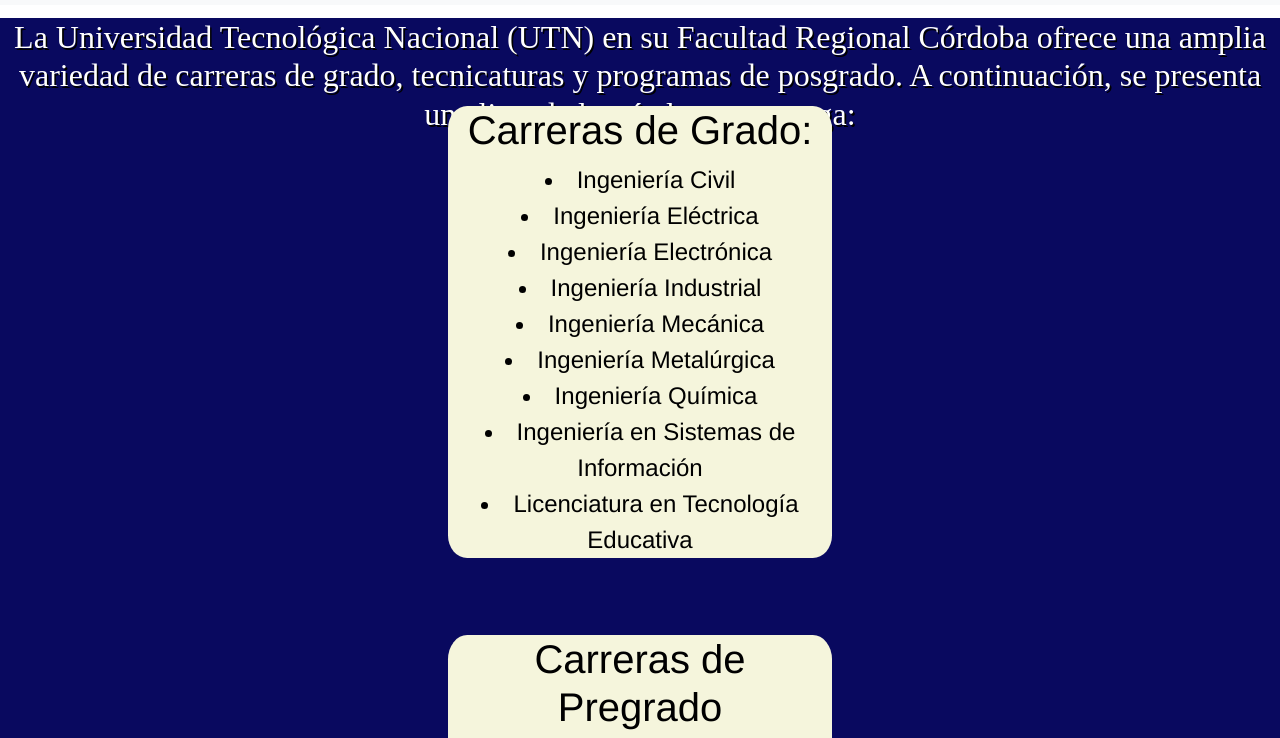
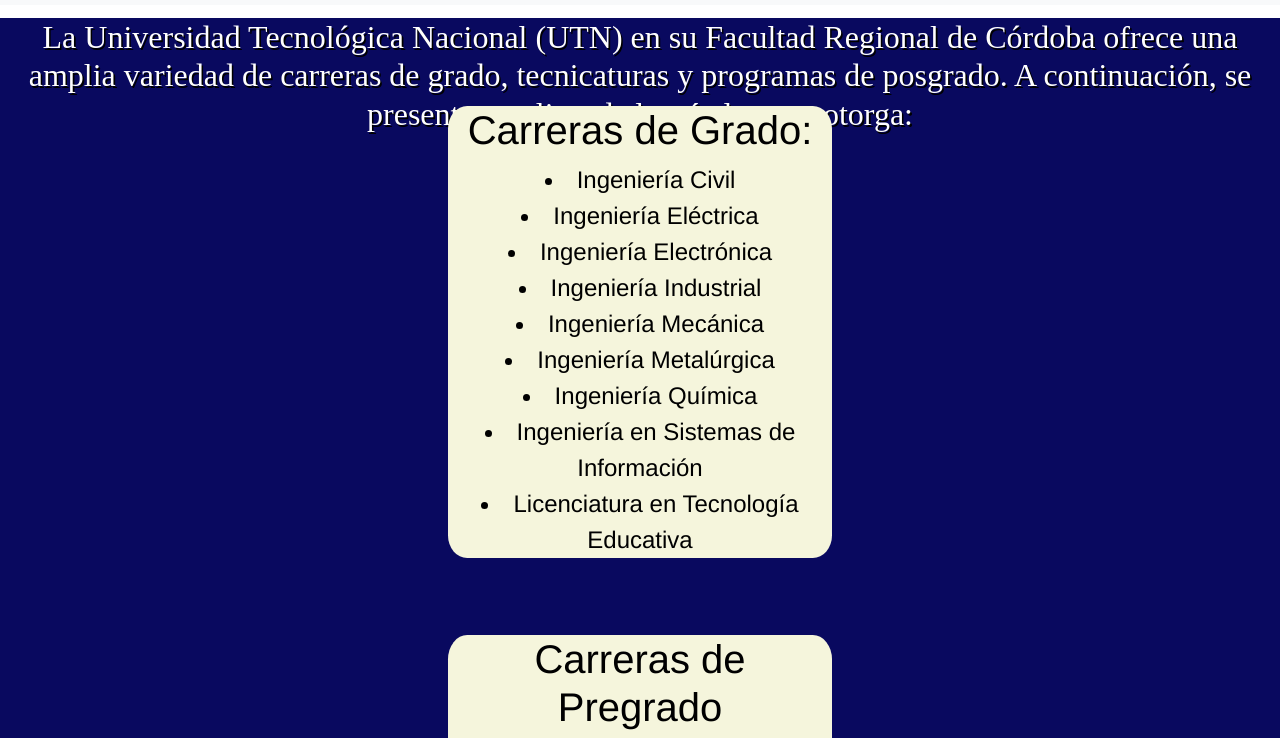
Before and after one commit to Thomas101007/HTMLUTN.github.io, a plain HTML site: page titulos.html in a window 1280 px wide. Shown: the part 47-785 px from the top of the page. Drawn offline with nearby package versions, Linux system fonts and the light colour scheme.

Commit message:
Add files via upload

```diff
--- a/titulos.html
+++ b/titulos.html
@@ -41,7 +41,7 @@
 
       <div class="titulo4">
 
-        <h2 class="sub">La Universidad Tecnológica Nacional (UTN) en su Facultad Regional Córdoba ofrece una amplia variedad de carreras de grado, tecnicaturas y programas de posgrado. A continuación, se presenta una lista de los títulos que otorga:</h2>
+        <h2 class="sub">La Universidad Tecnológica Nacional (UTN) en su Facultad Regional de Córdoba ofrece una amplia variedad de carreras de grado, tecnicaturas y programas de posgrado. A continuación, se presenta una lista de los títulos que otorga:</h2>
 
       </div>
 
```
